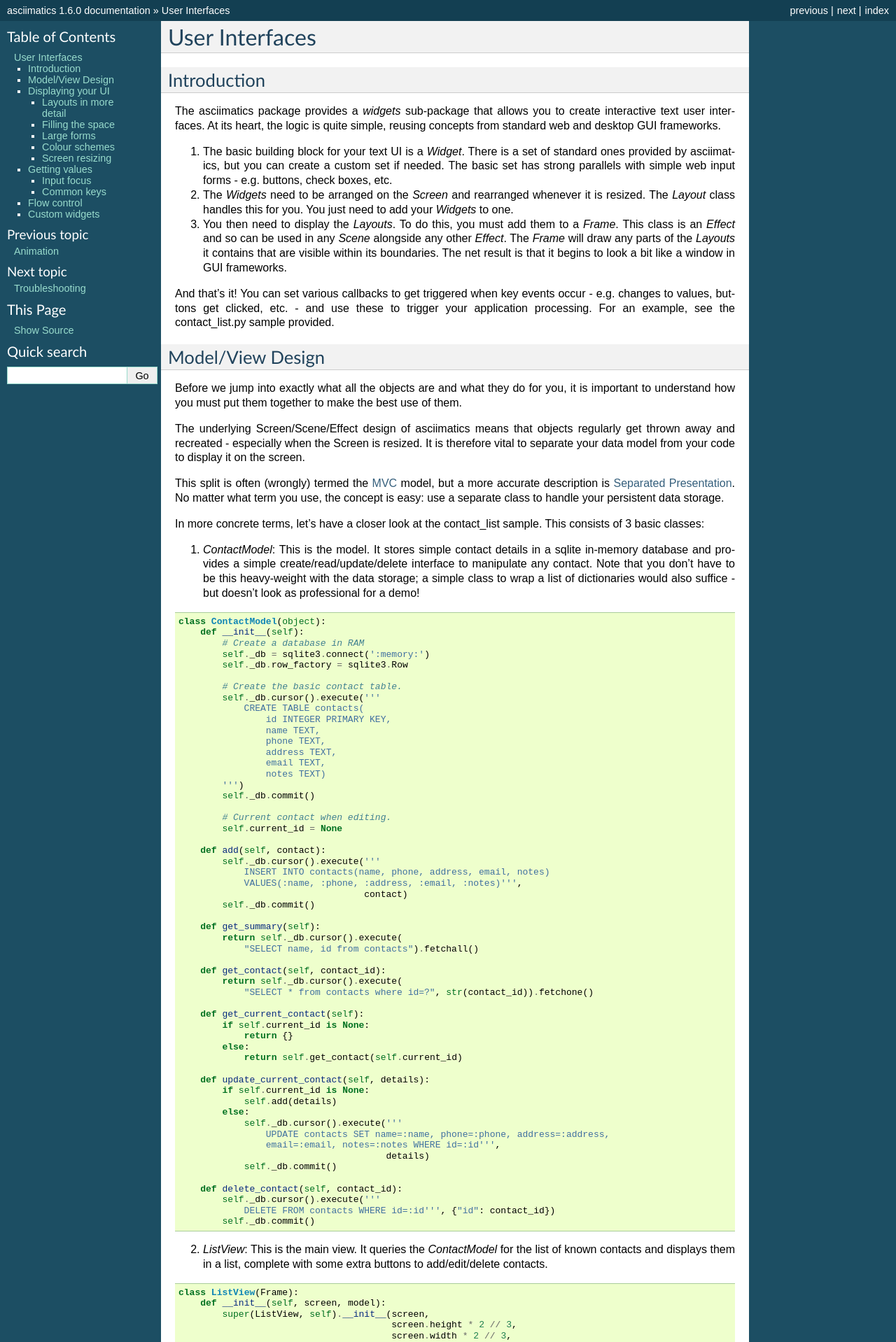
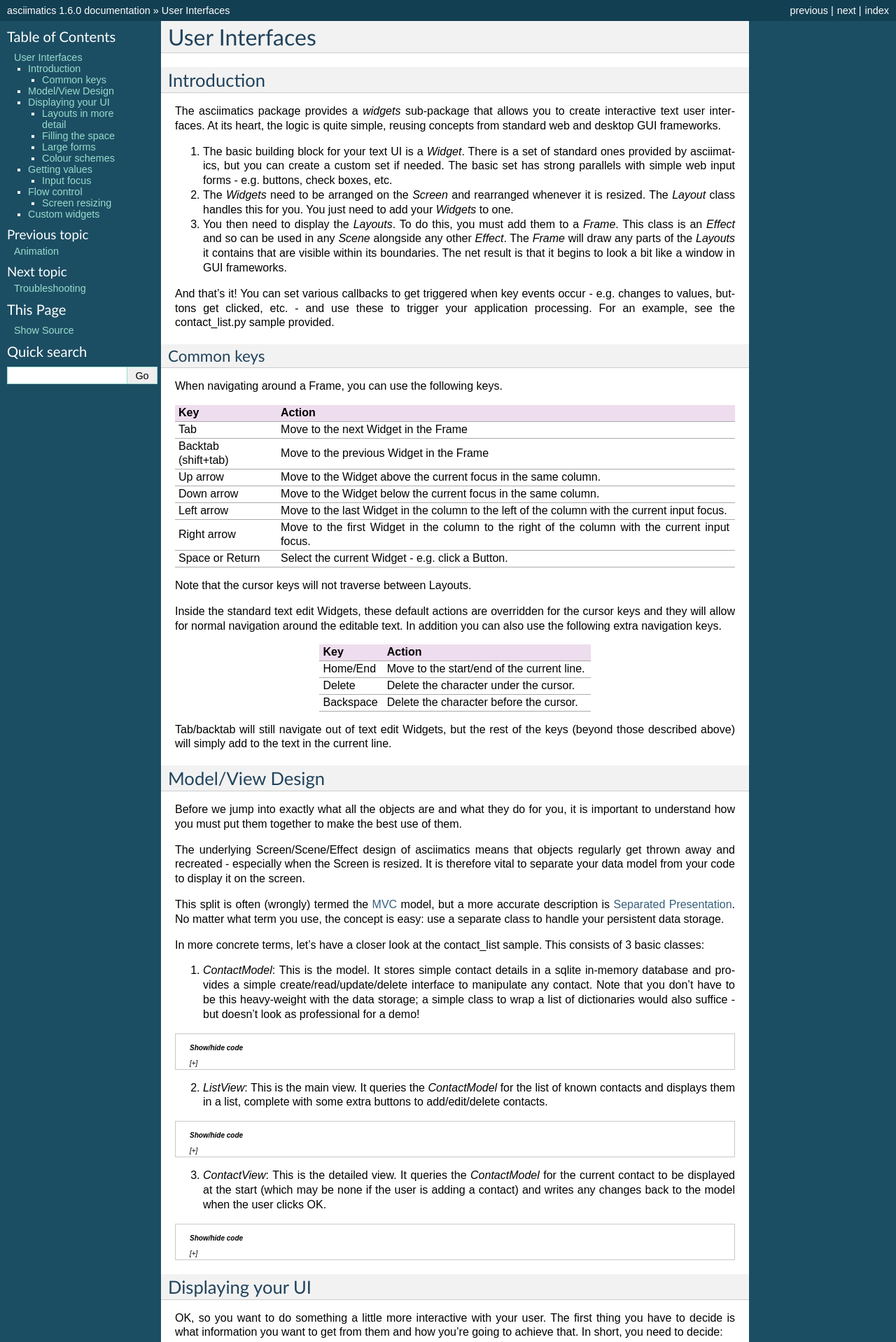
Before and after one commit to peterbrittain/asciimatics, a Sphinx documentation site: the page built from doc/source/widgets.rst, in a window 1280 px wide. Shown: the top 1918 px of the page at 70% size. Built offline with Sphinx 7.4.7, drawn with Linux system fonts in a browser that asks for light colours; some of the changed text lies outside the part shown.

Commit message:
Fix up more of the widgets documentation.

```diff
--- /dev/null
+++ b/doc/source/_static/custom.css
@@ -0,0 +1,20 @@
+.toggle .header {
+    display: block;
+    clear: both;
+    border-color: #c8c8c8 ;
+    border-style: solid ;
+    border-width: 1px ;
+    font-size: x-small ;
+    font-style: italic ;
+    margin-left: auto ;
+    margin-right: auto ;
+    padding: 3px 2em ;
+}
+
+.toggle .header:after {
+    content: " [+]";
+}
+
+.toggle .header.open:after {
+    content: " [-]";
+}
--- /dev/null
+++ b/doc/source/_templates/page.html
@@ -0,0 +1,16 @@
+{% extends "!page.html" %}
+
+{% set css_files = css_files + ["_static/custom.css"] %}
+
+{% block footer %}
+<script type="text/javascript">
+     $(document).ready(function() {
+         $(".toggle > *").hide();
+         $(".toggle .header").show();
+         $(".toggle .header").click(function() {
+             $(this).parent().children().not(".header").toggle(400);
+             $(this).parent().children(".header").toggleClass("open");
+         })
+     });
+</script>
+{% endblock %}
--- a/doc/source/widgets.rst
+++ b/doc/source/widgets.rst
@@ -24,6 +24,44 @@
 occur - e.g. changes to values, buttons get clicked, etc. - and use these to
 trigger your application processing.  For an example, see the contact_list.py
 sample provided.
+
+Common keys
+~~~~~~~~~~~
+When navigating around a Frame, you can use the following keys.
+
+===================  ==========================================================
+Key                  Action
+===================  ==========================================================
+Tab                  Move to the next Widget in the Frame
+Backtab (shift+tab)  Move to the previous Widget in the Frame
+Up arrow             Move to the Widget above the current focus in the same
+                     column.
+Down arrow           Move to the Widget below the current focus in the same
+                     column.
+Left arrow           Move to the last Widget in the column to the left of
+                     the column with the current input focus.
+Right arrow          Move to the first Widget in the column to the right of
+                     the column with the current input focus.
+Space or Return      Select the current Widget - e.g. click a Button.
+===================  ==========================================================
+
+Note that the cursor keys will not traverse between Layouts.
+
+Inside the standard text edit Widgets, these default actions are overridden for
+the cursor keys and they will allow for normal navigation around the editable
+text.  In addition you can also use the following extra navigation keys.
+
+===================  ==========================================================
+Key                  Action
+===================  ==========================================================
+Home/End             Move to the start/end of the current line.
+Delete               Delete the character under the cursor.
+Backspace            Delete the character before the cursor.
+===================  ==========================================================
+
+Tab/backtab will still navigate out of text edit Widgets, but the rest of the
+keys (beyond those described above) will simply add to the text in the current
+line.
 
 Model/View Design
 -----------------
@@ -53,170 +91,188 @@
    dictionaries would also suffice - but doesn't look as professional for a
    demo!
 
-.. code-block:: python
+.. container:: toggle
 
-    class ContactModel(object):
-        def __init__(self):
-            # Create a database in RAM
-            self._db = sqlite3.connect(':memory:')
-            self._db.row_factory = sqlite3.Row
+    .. container:: header
 
-            # Create the basic contact table.
-            self._db.cursor().execute('''
-                CREATE TABLE contacts(
-                    id INTEGER PRIMARY KEY,
-                    name TEXT,
-                    phone TEXT,
-                    address TEXT,
-                    email TEXT,
-                    notes TEXT)
-            ''')
-            self._db.commit()
+        **Show/hide code**
 
-            # Current contact when editing.
-            self.current_id = None
+    .. code-block:: python
 
-        def add(self, contact):
-            self._db.cursor().execute('''
-                INSERT INTO contacts(name, phone, address, email, notes)
-                VALUES(:name, :phone, :address, :email, :notes)''',
-                                      contact)
-            self._db.commit()
+        class ContactModel(object):
+            def __init__(self):
+                # Create a database in RAM
+                self._db = sqlite3.connect(':memory:')
+                self._db.row_factory = sqlite3.Row
 
-        def get_summary(self):
-            return self._db.cursor().execute(
-                "SELECT name, id from contacts").fetchall()
-
-        def get_contact(self, contact_id):
-            return self._db.cursor().execute(
-                "SELECT * from contacts where id=?", str(contact_id)).fetchone()
-
-        def get_current_contact(self):
-            if self.current_id is None:
-                return {}
-            else:
-                return self.get_contact(self.current_id)
-
-        def update_current_contact(self, details):
-            if self.current_id is None:
-                self.add(details)
-            else:
+                # Create the basic contact table.
                 self._db.cursor().execute('''
-                    UPDATE contacts SET name=:name, phone=:phone, address=:address,
-                    email=:email, notes=:notes WHERE id=:id''',
-                                          details)
+                    CREATE TABLE contacts(
+                        id INTEGER PRIMARY KEY,
+                        name TEXT,
+                        phone TEXT,
+                        address TEXT,
+                        email TEXT,
+                        notes TEXT)
+                ''')
                 self._db.commit()
 
-        def delete_contact(self, contact_id):
-            self._db.cursor().execute('''
-                DELETE FROM contacts WHERE id=:id''', {"id": contact_id})
-            self._db.commit()
+                # Current contact when editing.
+                self.current_id = None
+
+            def add(self, contact):
+                self._db.cursor().execute('''
+                    INSERT INTO contacts(name, phone, address, email, notes)
+                    VALUES(:name, :phone, :address, :email, :notes)''',
+                                          contact)
+                self._db.commit()
+
+            def get_summary(self):
+                return self._db.cursor().execute(
+                    "SELECT name, id from contacts").fetchall()
+
+            def get_contact(self, contact_id):
+                return self._db.cursor().execute(
+                    "SELECT * from contacts where id=?", str(contact_id)).fetchone()
+
+            def get_current_contact(self):
+                if self.current_id is None:
+                    return {}
+                else:
+                    return self.get_contact(self.current_id)
+
+            def update_current_contact(self, details):
+                if self.current_id is None:
+                    self.add(details)
+                else:
+                    self._db.cursor().execute('''
+                        UPDATE contacts SET name=:name, phone=:phone, address=:address,
+                        email=:email, notes=:notes WHERE id=:id''',
+                                              details)
+                    self._db.commit()
+
+            def delete_contact(self, contact_id):
+                self._db.cursor().execute('''
+                    DELETE FROM contacts WHERE id=:id''', {"id": contact_id})
+                self._db.commit()
 
 2. `ListView`: This is the main view.  It queries the `ContactModel` for the
    list of known contacts and displays them in a list, complete with some extra
    buttons to add/edit/delete contacts.
 
-..  code-block:: python
+.. container:: toggle
 
-    class ListView(Frame):
-        def __init__(self, screen, model):
-            super(ListView, self).__init__(screen,
-                                           screen.height * 2 // 3,
-                                           screen.width * 2 // 3,
-                                           on_load=self._reload_list,
-                                           hover_focus=True,
-                                           title="Contact List")
-            # Save off the model that accesses the contacts database.
-            self._model = model
+    .. container:: header
 
-            # Create the form for displaying the list of contacts.
-            self._list_view = ListBox(
-                Widget.FILL_FRAME,
-                model.get_summary(), name="contacts", on_select=self._on_pick)
-            self._edit_button = Button("Edit", self._edit)
-            self._delete_button = Button("Delete", self._delete)
-            layout = Layout([100], fill_frame=True)
-            self.add_layout(layout)
-            layout.add_widget(self._list_view)
-            layout.add_widget(Divider())
-            layout2 = Layout([1, 1, 1, 1])
-            self.add_layout(layout2)
-            layout2.add_widget(Button("Add", self._add), 0)
-            layout2.add_widget(self._edit_button, 1)
-            layout2.add_widget(self._delete_button, 2)
-            layout2.add_widget(Button("Quit", self._quit), 3)
-            self.fix()
+        **Show/hide code**
 
-        def _on_pick(self):
-            self._edit_button.disabled = self._list_view.value is None
-            self._delete_button.disabled = self._list_view.value is None
+    ..  code-block:: python
 
-        def _reload_list(self):
-            self._list_view.options = self._model.get_summary()
-            self._model.current_id = None
+        class ListView(Frame):
+            def __init__(self, screen, model):
+                super(ListView, self).__init__(screen,
+                                               screen.height * 2 // 3,
+                                               screen.width * 2 // 3,
+                                               on_load=self._reload_list,
+                                               hover_focus=True,
+                                               title="Contact List")
+                # Save off the model that accesses the contacts database.
+                self._model = model
 
-        def _add(self):
-            self._model.current_id = None
-            raise NextScene("Edit Contact")
+                # Create the form for displaying the list of contacts.
+                self._list_view = ListBox(
+                    Widget.FILL_FRAME,
+                    model.get_summary(), name="contacts", on_select=self._on_pick)
+                self._edit_button = Button("Edit", self._edit)
+                self._delete_button = Button("Delete", self._delete)
+                layout = Layout([100], fill_frame=True)
+                self.add_layout(layout)
+                layout.add_widget(self._list_view)
+                layout.add_widget(Divider())
+                layout2 = Layout([1, 1, 1, 1])
+                self.add_layout(layout2)
+                layout2.add_widget(Button("Add", self._add), 0)
+                layout2.add_widget(self._edit_button, 1)
+                layout2.add_widget(self._delete_button, 2)
+                layout2.add_widget(Button("Quit", self._quit), 3)
+                self.fix()
 
-        def _edit(self):
-            self.save()
-            self._model.current_id = self.data["contacts"]
-            raise NextScene("Edit Contact")
+            def _on_pick(self):
+                self._edit_button.disabled = self._list_view.value is None
+                self._delete_button.disabled = self._list_view.value is None
 
-        def _delete(self):
-            self.save()
-            self._model.delete_contact(self.data["contacts"])
-            self._reload_list()
+            def _reload_list(self):
+                self._list_view.options = self._model.get_summary()
+                self._model.current_id = None
 
-        @staticmethod
-        def _quit():
-            raise StopApplication("User pressed quit")
+            def _add(self):
+                self._model.current_id = None
+                raise NextScene("Edit Contact")
+
+            def _edit(self):
+                self.save()
+                self._model.current_id = self.data["contacts"]
+                raise NextScene("Edit Contact")
+
+            def _delete(self):
+                self.save()
+                self._model.delete_contact(self.data["contacts"])
+                self._reload_list()
+
+            @staticmethod
+            def _quit():
+                raise StopApplication("User pressed quit")
 
 3. `ContactView`: This is the detailed view.  It queries the `ContactModel` for
    the current contact to be displayed at the start (which may be none if the
    user is adding a contact) and writes any changes back to the model when the
    user clicks OK.
 
-.. code-block:: python
+.. container:: toggle
 
-    class ContactView(Frame):
-        def __init__(self, screen, model):
-            super(ContactView, self).__init__(screen,
-                                              screen.height * 2 // 3,
-                                              screen.width * 2 // 3,
-                                              hover_focus=True,
-                                              title="Contact Details")
-            # Save off the model that accesses the contacts database.
-            self._model = model
+    .. container:: header
 
-            # Create the form for displaying the list of contacts.
-            layout = Layout([100], fill_frame=True)
-            self.add_layout(layout)
-            layout.add_widget(Text("Name:", "name"))
-            layout.add_widget(Text("Address:", "address"))
-            layout.add_widget(Text("Phone number:", "phone"))
-            layout.add_widget(Text("Email address:", "email"))
-            layout.add_widget(TextBox(5, "Notes:", "notes", as_string=True))
-            layout2 = Layout([1, 1, 1, 1])
-            self.add_layout(layout2)
-            layout2.add_widget(Button("OK", self._ok), 0)
-            layout2.add_widget(Button("Cancel", self._cancel), 3)
-            self.fix()
+        **Show/hide code**
 
-        def reset(self):
-            # Do standard reset to clear out form, then populate with new data.
-            super(ContactView, self).reset()
-            self.data = self._model.get_current_contact()
+    .. code-block:: python
 
-        def _ok(self):
-            self.save()
-            self._model.update_current_contact(self.data)
-            raise NextScene("Main")
+        class ContactView(Frame):
+            def __init__(self, screen, model):
+                super(ContactView, self).__init__(screen,
+                                                  screen.height * 2 // 3,
+                                                  screen.width * 2 // 3,
+                                                  hover_focus=True,
+                                                  title="Contact Details")
+                # Save off the model that accesses the contacts database.
+                self._model = model
 
-        @staticmethod
-        def _cancel():
-            raise NextScene("Main")
+                # Create the form for displaying the list of contacts.
+                layout = Layout([100], fill_frame=True)
+                self.add_layout(layout)
+                layout.add_widget(Text("Name:", "name"))
+                layout.add_widget(Text("Address:", "address"))
+                layout.add_widget(Text("Phone number:", "phone"))
+                layout.add_widget(Text("Email address:", "email"))
+                layout.add_widget(TextBox(5, "Notes:", "notes", as_string=True))
+                layout2 = Layout([1, 1, 1, 1])
+                self.add_layout(layout2)
+                layout2.add_widget(Button("OK", self._ok), 0)
+                layout2.add_widget(Button("Cancel", self._cancel), 3)
+                self.fix()
+
+            def reset(self):
+                # Do standard reset to clear out form, then populate with new data.
+                super(ContactView, self).reset()
+                self.data = self._model.get_current_contact()
+
+            def _ok(self):
+                self.save()
+                self._model.update_current_contact(self.data)
+                raise NextScene("Main")
+
+            @staticmethod
+            def _cancel():
+                raise NextScene("Main")
 
 Displaying your UI
 ------------------
@@ -356,8 +412,10 @@
 Widget to fill this Layout.  See the ListView class in the contact_list demo
 code.
 
-Note that you can only have one Layout and/or Widget that fills the Frame.
-Trying to set more than one will be rejected.
+.. warning::
+
+    Note that you can only have one Layout and/or Widget that fills the Frame.
+    Trying to set more than one will be rejected.
 
 Large forms
 ~~~~~~~~~~~
@@ -403,10 +461,6 @@
 "selected_focus_field"    As above with both
 ========================  =====================================================
 
-Screen resizing
-~~~~~~~~~~~~~~~
-@@@ TODO
-
 Getting values
 --------------
 Now that you have a `Frame` with some `Widgets` in it and the user is filling
@@ -420,6 +474,24 @@
 2. You can query the `Frame`by looking at the `data` property.  This will return
    the value for every Widget in the former as a dictionary, using the Widget
    `name` properties for the keys.
+
+For example:
+
+.. code-block:: python
+
+    # Form definition
+    layout = Layout([100])
+    frame.add_layout(layout)
+    layout.add_widget(Text("Name:", "name"))
+    layout.add_widget(Text("Address:", "address"))
+    layout.add_widget(TextBox(5, "Notes:", "notes", as_string=True))
+
+    # Sample frame.data after user has filled it in.
+    {
+        "name": "Peter",
+        "address": "Somewhere on earth",
+        "notes": "Some multi-line\ntext from the user."
+    }
 
 Input focus
 ~~~~~~~~~~~
@@ -435,50 +507,35 @@
 `hover_focus=True` and your terminal supports reporting mouse move events, just
 hovering over the Widget with the mouse pointer will move the focus.
 
-Common keys
-~~~~~~~~~~~
-When navigating around a Frame, you can use the following keys.
-
-===================  ==========================================================
-Key                  Action
-===================  ==========================================================
-Tab                  Move to the next Widget in the Frame
-Backtab (shift+tab)  Move to the previous Widget in the Frame
-Up arrow             Move to the Widget above the current focus in the same
-                     column.
-Down arrow           Move to the Widget below the current focus in the same
-                     column.
-Left arrow           Move to the last Widget in the column to the left of
-                     the column with the current input focus.
-Right arrow          Move to the first Widget in the column to the right of
-                     the column with the current input focus.
-Space or Return      Select the current Widget - e.g. click a Button.
-===================  ==========================================================
-
-Note that the cursor keys will not traverse between Layouts.
-
-Inside the standard text edit Widgets, these default actions are overridden for
-the cursor keys and they will allow for normal navigation around the editable
-text.  In addition you can also use the followwing extra navigation keys.
-
-===================  ==========================================================
-Key                  Action
-===================  ==========================================================
-Home/End             Move to the start/end of the current line.
-Delete               Delete the character under the cursor.
-Backspace            Delete the character before the cursor.
-===================  ==========================================================
-
-Tab/backtab will still navigate out of text edit Widgets, but the rest of the
-keys (beyond those described above) will simply add to the text in the current
-line.
-
 Flow control
 ------------
 @@@ TODO - scene navigation, use of callbacks and pup-up dialogs.
 
 
+Screen resizing
+~~~~~~~~~~~~~~~
+@@@ TODO
+
 
 Custom widgets
 --------------
-@@@ TODO
+To develop your own widget, you need to define a new class that inherits from
+:py:obj:`.Widget`.  You then have to implement the following functions.
+
+1. :py:meth:`~.Widget.reset` - This is where you should reset any state for your
+   widget.  It gets called whenever the owning Frame is initialised, which can
+   be when it is first displayed, when the user moves to a new Scene or when the
+   screen is resized.
+2. :py:meth:`~.Widget.update` - This is where you should put the logic to draw
+   your widget.  It gets called every time asciimatics needs to redraw the
+   screen (and so should always draw the entire widget).
+3. :py:meth:`~.Widget.process_event` - This is where you should put your code
+   to handle mouse and keyboard events.
+4. :py:obj:`~.Widget.value` - This must return the current value for the
+   widget.
+5. :py:meth:`~.Widget.required_height` - This returns the minimum required
+   height for your widget.  It is used by the owning Layout to determine the
+   size and location of your widget.
+
+With these all defined, you should now be able to add your new custom widget
+to a Layout like any of the standard ones delivered in this package.
```
